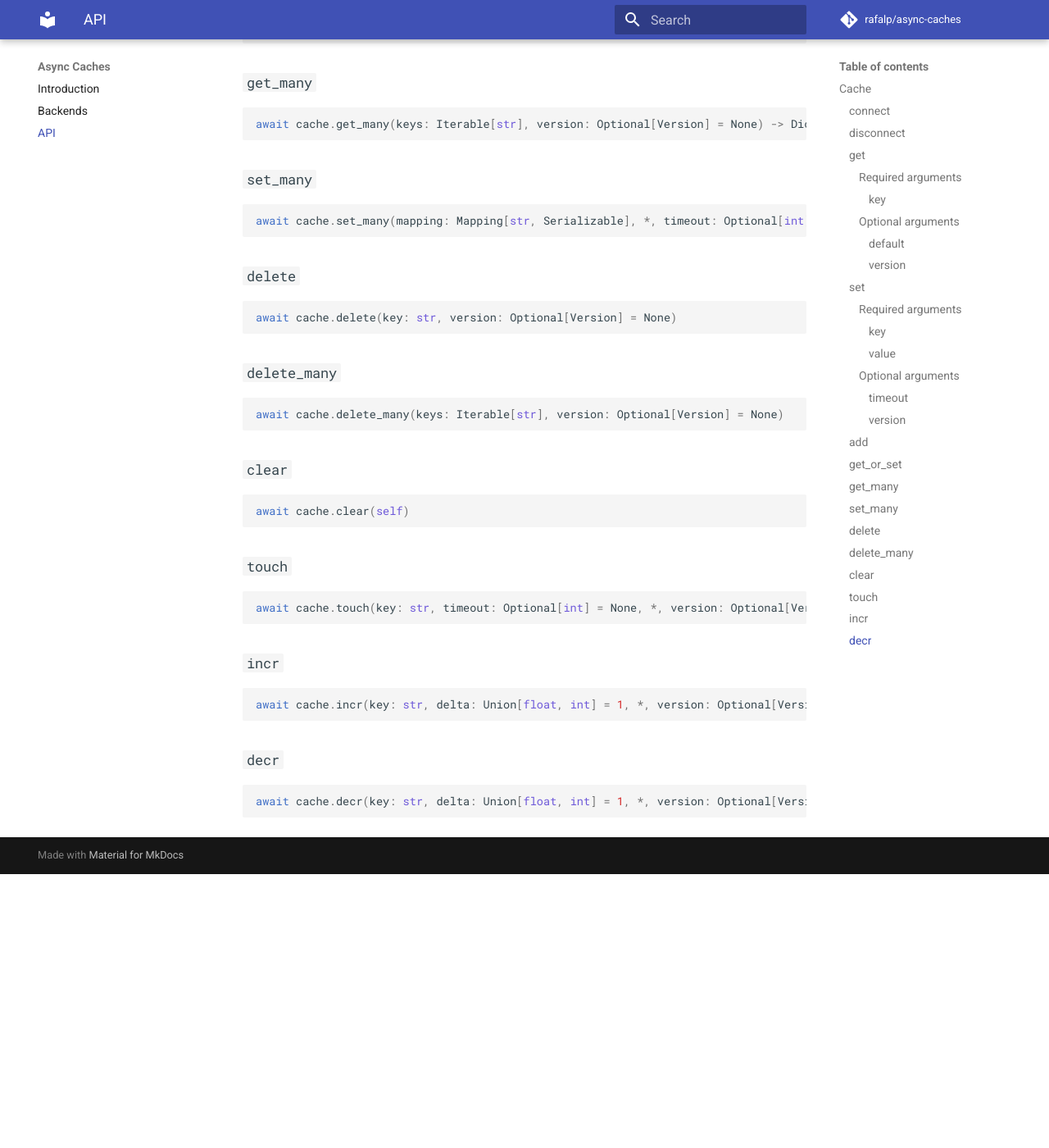
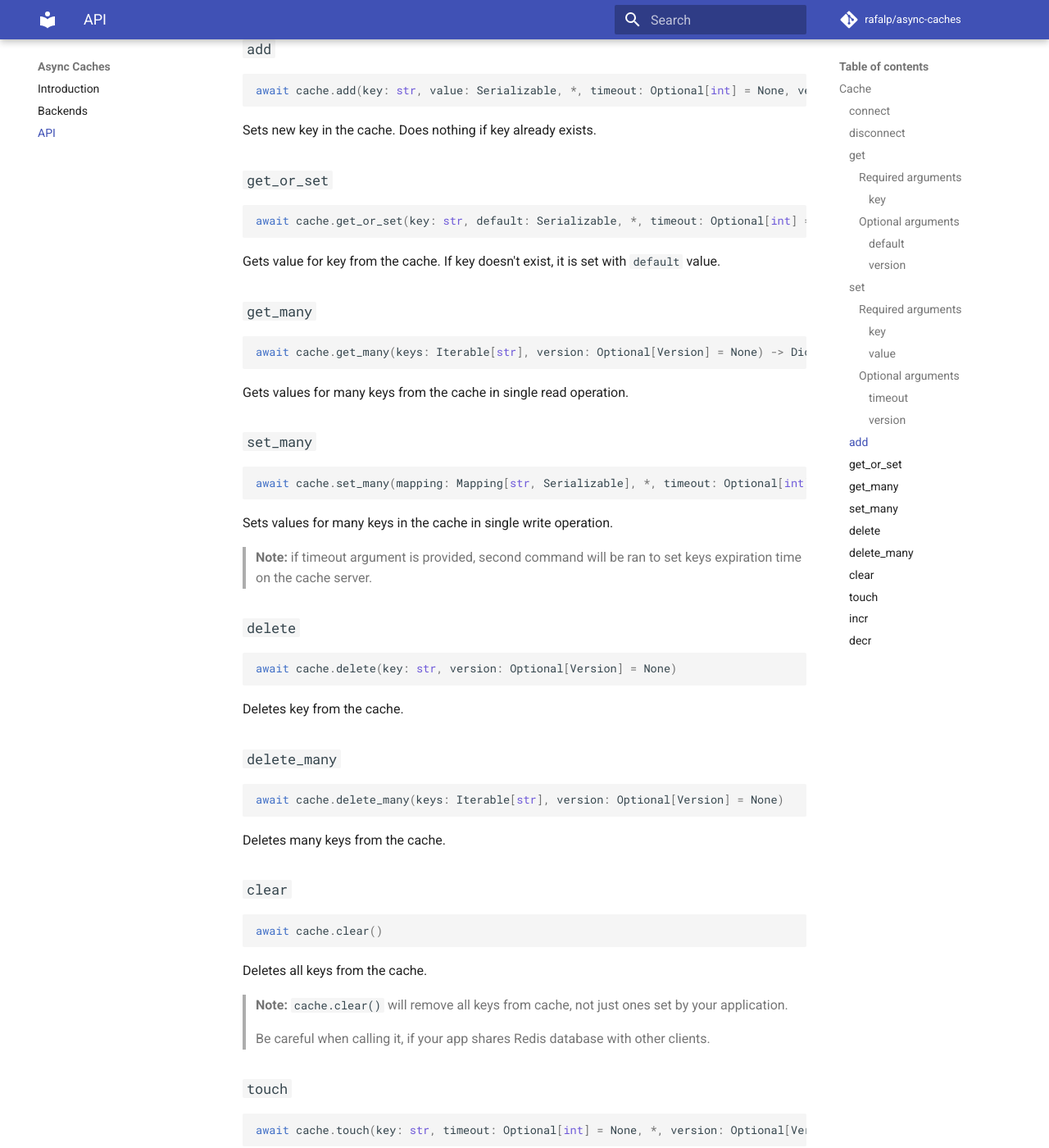
Before and after one commit to rafalp/async-caches, an MkDocs documentation site: the page built from docs/api.md, in a window 1280 px wide and 1400 px high, scrolled down 1704 px. Shown: the whole window at 82% size. Built offline with MkDocs 1.6.1 and Material for MkDocs 9.7.7, drawn with Linux system fonts in a browser that asks for light colours; comment, search, counter and statistics services are not loaded; before the commit the page ends 2770 px from its top, so only the background shows below that; some of the changed text lies outside the part shown.

Commit message:
Add basic descriptions for cache api methods

````diff
--- a/docs/api.md
+++ b/docs/api.md
@@ -4,8 +4,20 @@
 
 ### `connect`
 
+```python
+await cache.connect()
+```
+
+Connects cache to server.
+
 
 ### `disconnect`
+
+```python
+await cache.disconnect()
+```
+
+Disconnects cache from server.
 
 
 ### `get`
@@ -83,12 +95,16 @@ Defaults to `None`, unless default version for set for the cache.
 await cache.add(key: str, value: Serializable, *, timeout: Optional[int] = None, version: Optional[Version] = None)
 ```
 
+Sets new key in the cache. Does nothing if key already exists.
+
 
 ### `get_or_set`
 
 ```python
-await cache.get_or_set(key: str, default: Any, *, timeout: Optional[int] = None, version: Optional[Version] = None) -> Any
+await cache.get_or_set(key: str, default: Serializable, *, timeout: Optional[int] = None, version: Optional[Version] = None) -> Any
 ```
+
+Gets value for key from the cache. If key doesn't exist, it is set with `default` value.
 
 
 ### `get_many`
@@ -97,12 +113,18 @@ await cache.get_or_set(key: str, default: Any, *, timeout: Optional[int] = None,
 await cache.get_many(keys: Iterable[str], version: Optional[Version] = None) -> Dict[str, Any]
 ```
 
+Gets values for many keys from the cache in single read operation.
+
 
 ### `set_many`
 
 ```python
 await cache.set_many(mapping: Mapping[str, Serializable], *, timeout: Optional[int] = None)
 ```
+
+Sets values for many keys in the cache in single write operation.
+
+> **Note:** if timeout argument is provided, second command will be ran to set keys expiration time on the cache server.
 
 
 ### `delete`
@@ -111,6 +133,8 @@ await cache.set_many(mapping: Mapping[str, Serializable], *, timeout: Optional[i
 await cache.delete(key: str, version: Optional[Version] = None)
 ```
 
+Deletes key from the cache.
+
 
 ### `delete_many`
 
@@ -118,12 +142,20 @@ await cache.delete(key: str, version: Optional[Version] = None)
 await cache.delete_many(keys: Iterable[str], version: Optional[Version] = None)
 ```
 
+Deletes many keys from the cache.
+
 
 ### `clear`
 
 ```python
-await cache.clear(self)
+await cache.clear()
 ```
+
+Deletes all keys from the cache.
+
+> **Note:** `cache.clear()` will remove all keys from cache, not just ones set by your application.
+>
+> Be careful when calling it, if your app shares Redis database with other clients.
 
 
 ### `touch`
@@ -132,6 +164,8 @@ await cache.clear(self)
 await cache.touch(key: str, timeout: Optional[int] = None, *, version: Optional[Version] = None) -> bool
 ```
 
+Updates expiration time for the key.
+
 
 ### `incr`
 
@@ -139,9 +173,13 @@ await cache.touch(key: str, timeout: Optional[int] = None, *, version: Optional[
 await cache.incr(key: str, delta: Union[float, int] = 1, *, version: Optional[Version] = None) -> Union[float, int]
 ```
 
+Increases key in the cache by a value.
+
 
 ### `decr`
 
 ```python
 await cache.decr(key: str, delta: Union[float, int] = 1, *, version: Optional[Version] = None) -> Union[float, int]
 ```
+
+Increases key in the cache by a value.
````
